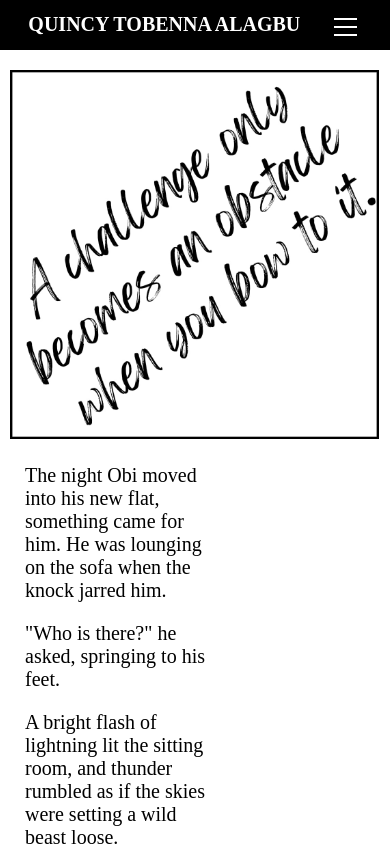
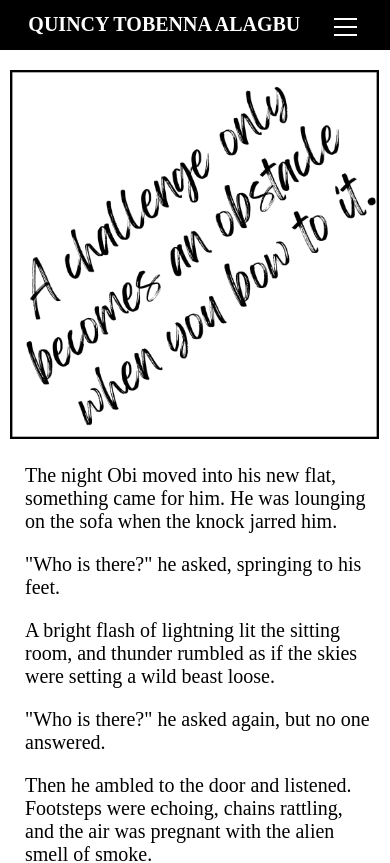
Before and after one commit to Divinegirl8/quincy_website, a React (Create React App) app: page / in a window 390 px wide. Shown: the top 863 px of the page. Built offline with nearby package versions, Linux system fonts and the light colour scheme.

Commit message:
new commit

```diff
--- a/src/features/Blog/index.module.css
+++ b/src/features/Blog/index.module.css
@@ -34,7 +34,7 @@
         padding-left: 15px;
     }
 
-    p{
+    .pCont p{
         width: 95%;
     }
 
```
